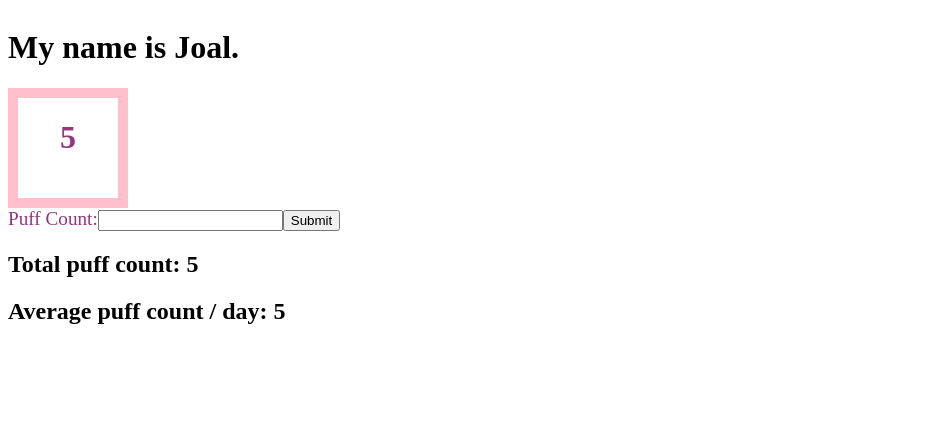
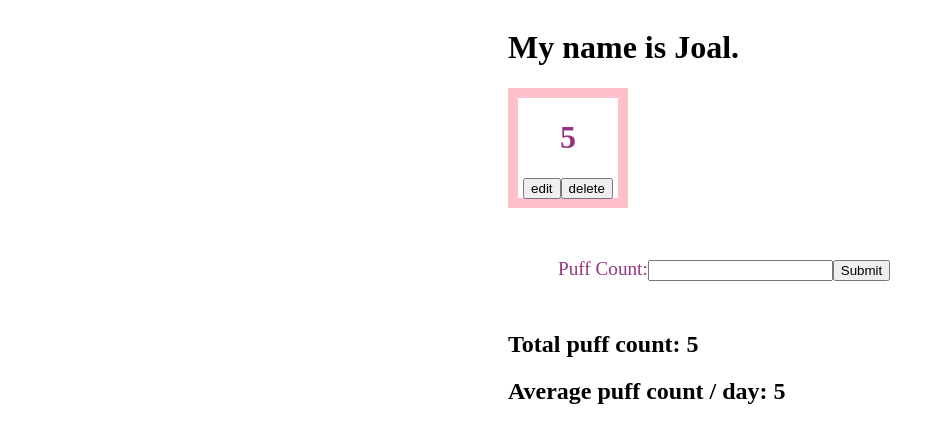
Before and after one commit to joalk/Vapor, a React app: page / in a window 1280 px wide. Both pictures are taken after typing "5" into the empty fields and a click on the input "Submit". Shown: the top 442 px of the page, without its empty margins (0-945 px from the left). Built offline with nearby package versions, Linux system fonts and the light colour scheme.

Commit message:
selected id for each day in order to edit puff count

```diff
--- a/Frontend/App.css
+++ b/Frontend/App.css
@@ -1,6 +1,7 @@
 .app {
   display: flex;
   flex-direction: column;
+  margin-left: 500px;
 }
 
 .month {
@@ -11,8 +12,8 @@
 
 .day {
   display: flex;
-  align-content: center;
-  justify-content: center;
+  flex-direction: column;
+  align-items: center;
   color: rgb(150, 52, 128);
   border: 10px;
   border-color: pink;
@@ -24,4 +25,9 @@
 .puffcreator {
   color: rgb(150, 52, 128);
   font-size: larger;
+  margin: 50px;
 }
+
+.button {
+  display: flex;
+}
--- a/Frontend/components/Container.jsx
+++ b/Frontend/components/Container.jsx
@@ -9,13 +9,14 @@ export class Container extends Component {
         this.state = {
             puffValue: '',
             puffArray: [],
-            id: 1,
+            id: 0,
             total: 0,
             average: 0,
             decrease: false
         }
         this.puffChange = this.puffChange.bind(this);
         this.puffSubmit = this.puffSubmit.bind(this);
+        this.puffEdit = this.puffEdit.bind(this);
     }
 
     puffChange (e) {
@@ -35,16 +36,21 @@ export class Container extends Component {
             puffValue: '',
             total:total,
             average: average,
-            decrease: prevState.average > average
+            decrease: prevState.average > average,
+            id: prevState.id + 1
         }))
         console.log(this.state)
+    }
+
+    puffEdit (id) {
+        console.log(id)
     }
 
 
     render() {
     return (
         <div className="container">
-            <Month puffArray={this.state.puffArray}/>
+            <Month puffArray={this.state.puffArray} puffEdit={this.puffEdit}/>
             <PuffCreator
                 puffChange={this.puffChange}
                 puffSubmit={this.puffSubmit}
--- a/Frontend/components/Day.jsx
+++ b/Frontend/components/Day.jsx
@@ -5,6 +5,10 @@ export const Day = (props) => {
     return (
         <div className="day">
             <h1>{props.puffs}</h1>
+            <div className="button">
+                <button onClick={() => props.puffEdit(props.id)}>edit</button>
+                <button>delete</button>
+            </div>
         </div>
     )
 }
--- a/Frontend/components/Month.jsx
+++ b/Frontend/components/Month.jsx
@@ -4,7 +4,7 @@ import { Day } from './Day.jsx'
 export const Month = (props) => {
     let days = [];
     for (let i = 0; i < props.puffArray.length; i++) {
-        days.push(<Day puffs={props.puffArray[i].puffs}/>)
+        days.push(<Day puffs={props.puffArray[i].puffs} id={props.puffArray[i].id} puffEdit={props.puffEdit}/>)
     }
     return (
         <div className="month">
```
